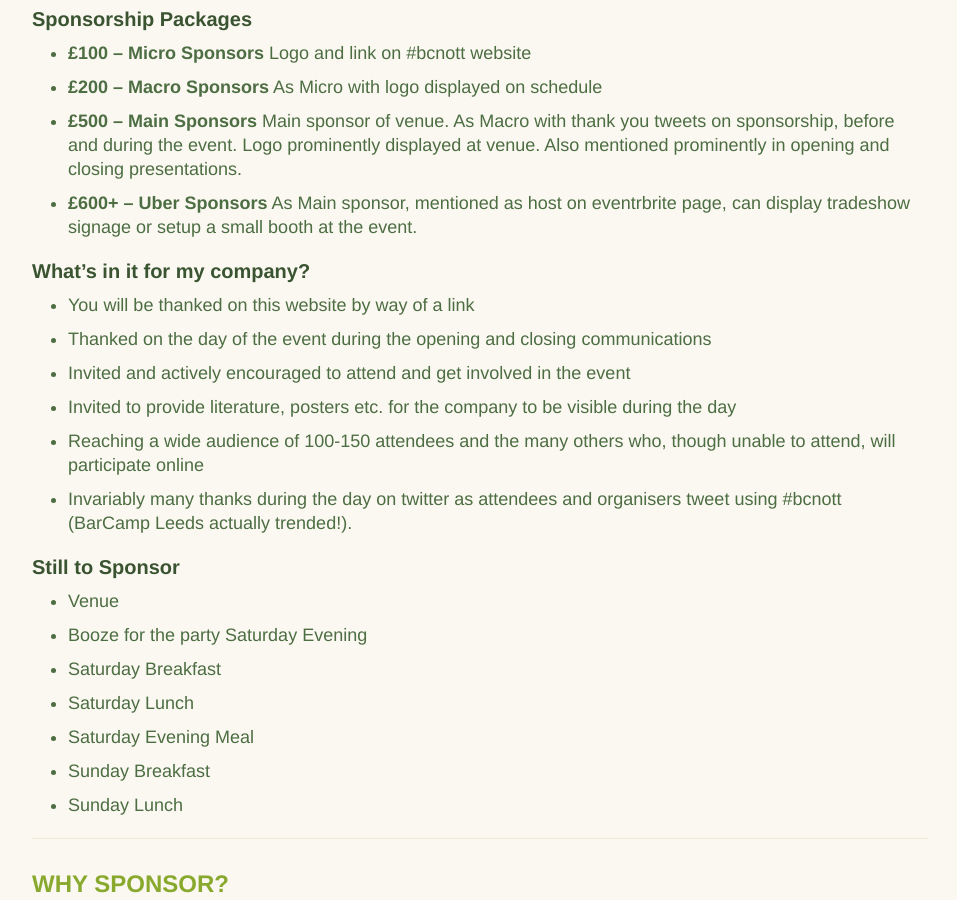
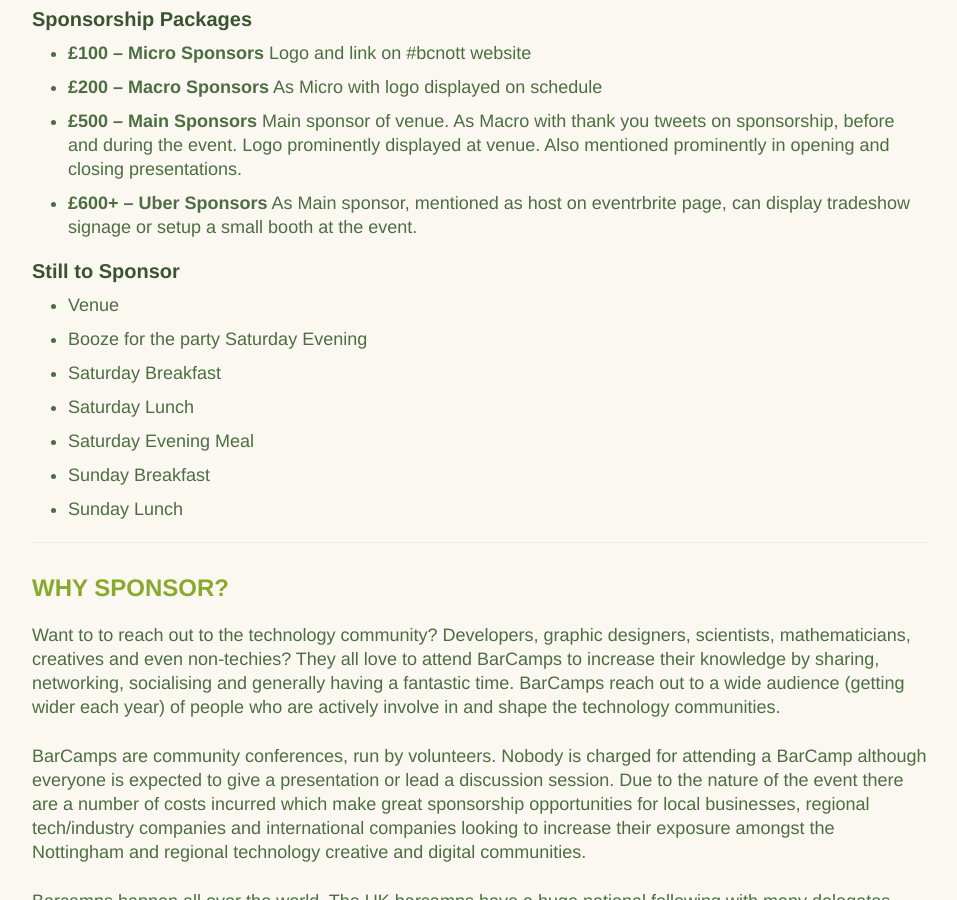
Before and after one commit to andrewdisley/barcamp-nottingham, a Jekyll site: the page built from sponsor.html, in a window 1280 px wide and 900 px high, scrolled down 535 px. Shown: the whole window, without its empty margins (160-1117 px from the left). Built offline with Jekyll 4.4.1, drawn with Linux system fonts in a browser that asks for light colours.

Commit message:
removed "what's in it for me" as now covered in the sponsorship packages

```diff
--- a/sponsor.html
+++ b/sponsor.html
@@ -32,15 +32,6 @@ section: sponsorus
 				As Main sponsor, mentioned as host on eventrbrite page, can display tradeshow signage or setup a small booth at the event.
 				</li>
             </ul>
-            <h3>What’s in it for my company?</h3>
-            <ul>
-              <li>You will be thanked on this website by way of a link</li>
-              <li>Thanked on the day of the event during the opening and closing communications</li>
-              <li>Invited and actively encouraged to attend and get involved in the event</li>
-              <li>Invited to provide literature, posters etc. for the company to be visible during the day</li>
-              <li>Reaching a wide audience of 100-150 attendees and the many others who, though unable to attend, will participate online</li>
-              <li>Invariably many thanks during the day on twitter as attendees and organisers tweet using #bcnott (BarCamp Leeds actually trended!).</li>
-            </ul>
             <h3>Still to Sponsor</h3>
             <ul>
               <li>Venue</li>
```
